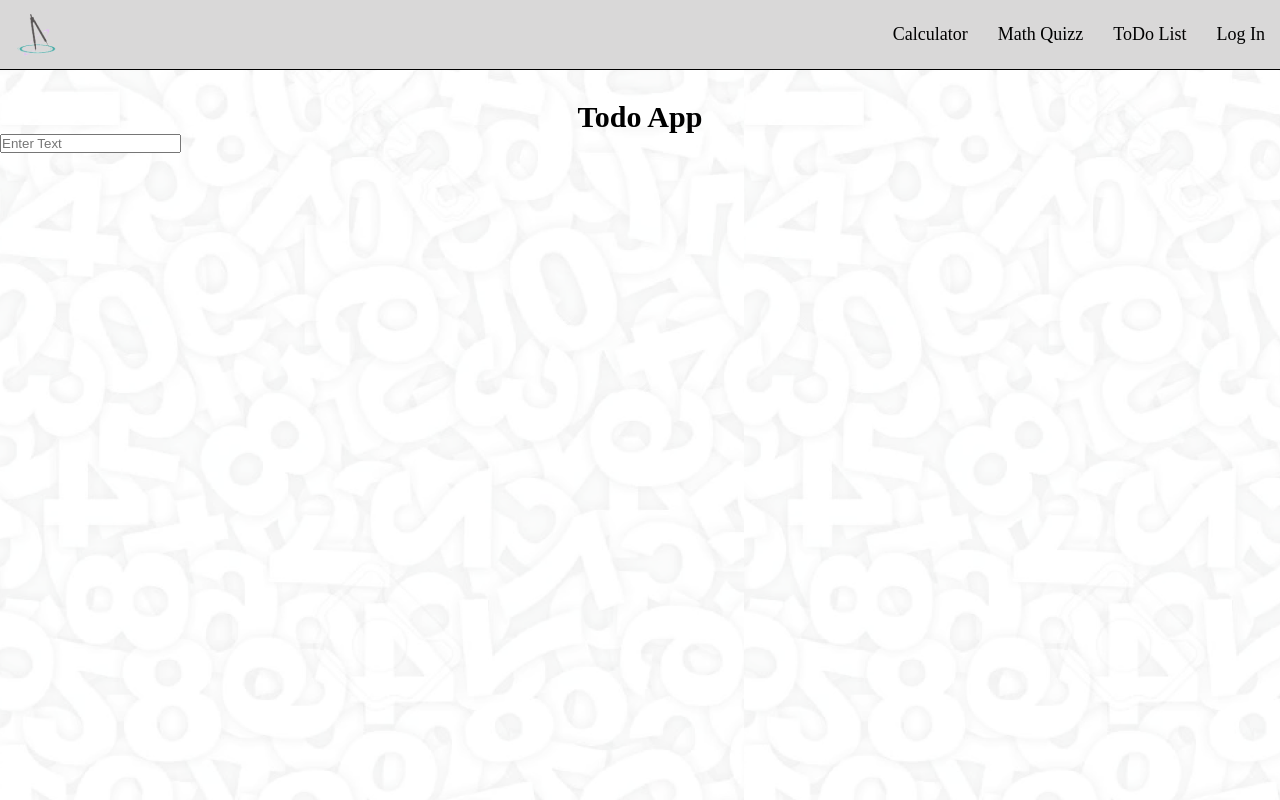
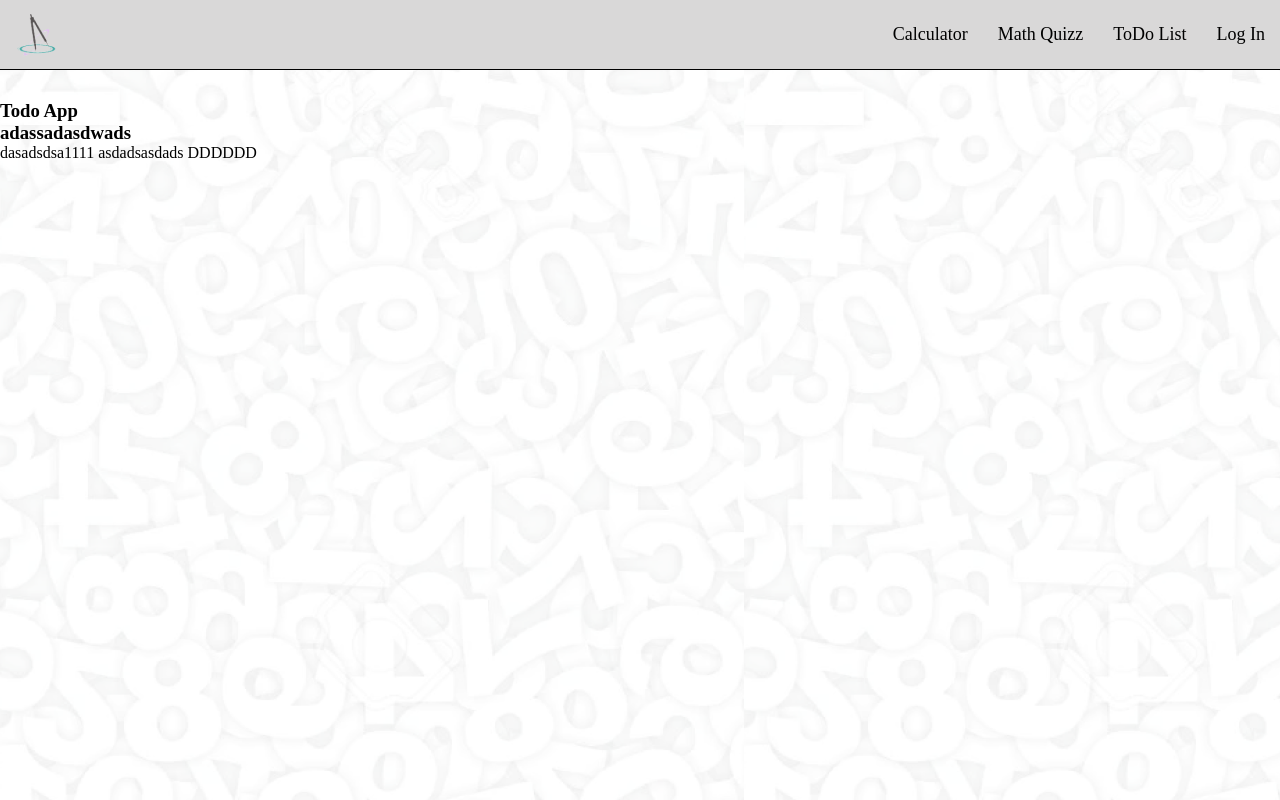
Before and after one commit to dnscrst/utility-project, a Vue app: page /todolist in a window 1280 px wide. Built offline with nearby package versions, Linux system fonts and the light colour scheme.

Commit message:
testing some things

```diff
--- a/src/components/ToDoList.vue
+++ b/src/components/ToDoList.vue
@@ -1,14 +1,14 @@
 <template>
-    <div class="container">
-        <div>
-            <input type="text" placeholder="Enter Text" class="form-control" />
-        </div>
+    <div>
+dasadsdsa1111
+asdadsasdads
+DDDDDD
     </div>
 </template>
 
 <script>
     export default {
-        name: 'ToDoList'
+        name: 'ToDoList',
     }
 </script>
 
--- a/src/main.js
+++ b/src/main.js
@@ -3,6 +3,7 @@ import App from './App.vue'
 import router from './router'
 import store from './store'
 import './styles/base.scss'
+import './styles/base-classes.scss'
 
 Vue.config.productionTip = false
 
--- a/src/views/ToDoListView.vue
+++ b/src/views/ToDoListView.vue
@@ -1,7 +1,8 @@
 <template>
-    <div class="todolist-page">
+    <div class="todolist-page main-grid">
       <main>
-        <h1>Todo App</h1>
+        <h3>Todo App</h3>
+        <h3>adassadasdwads</h3>
         <ToDoList />
       </main>
     </div>
```
